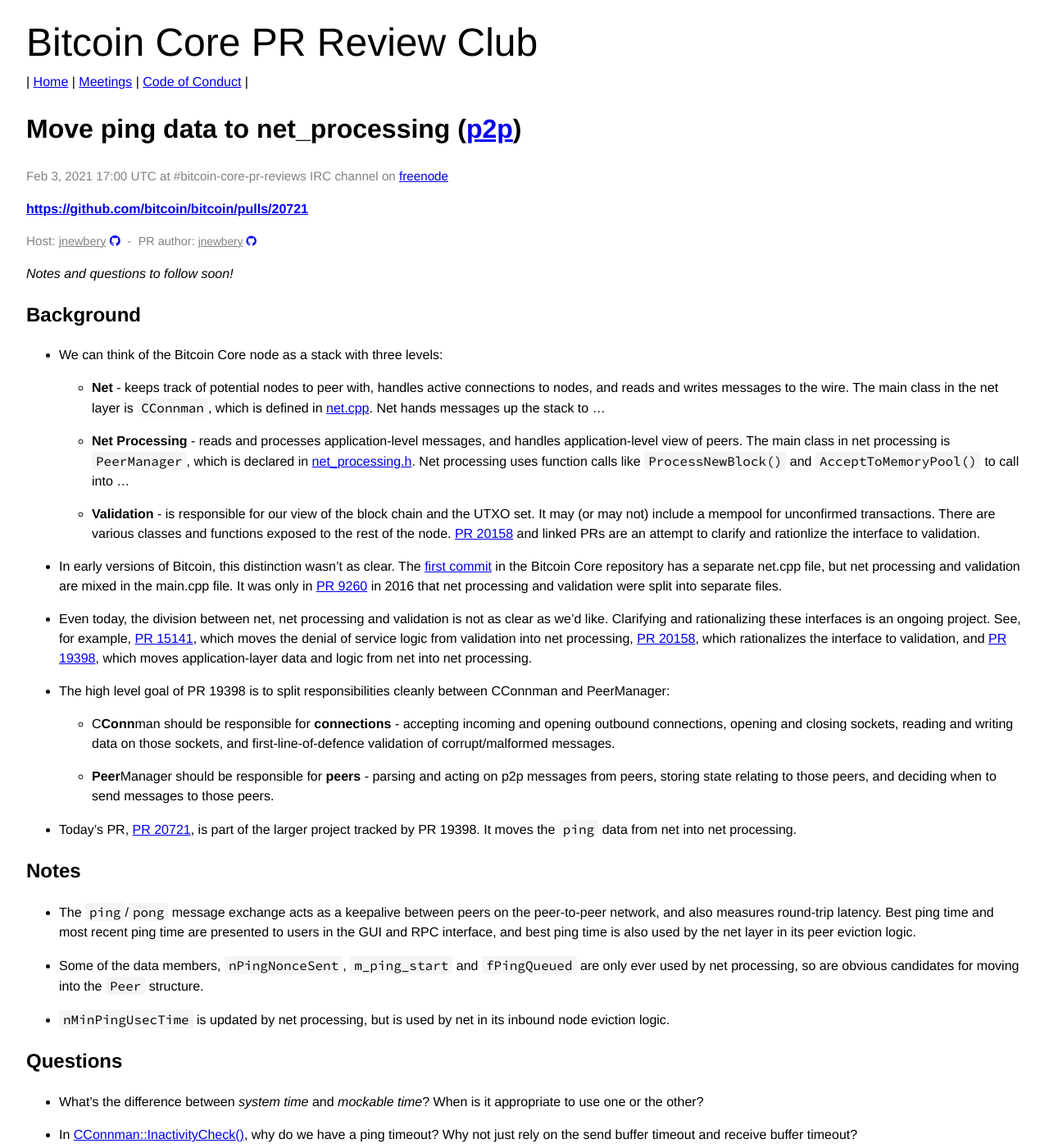
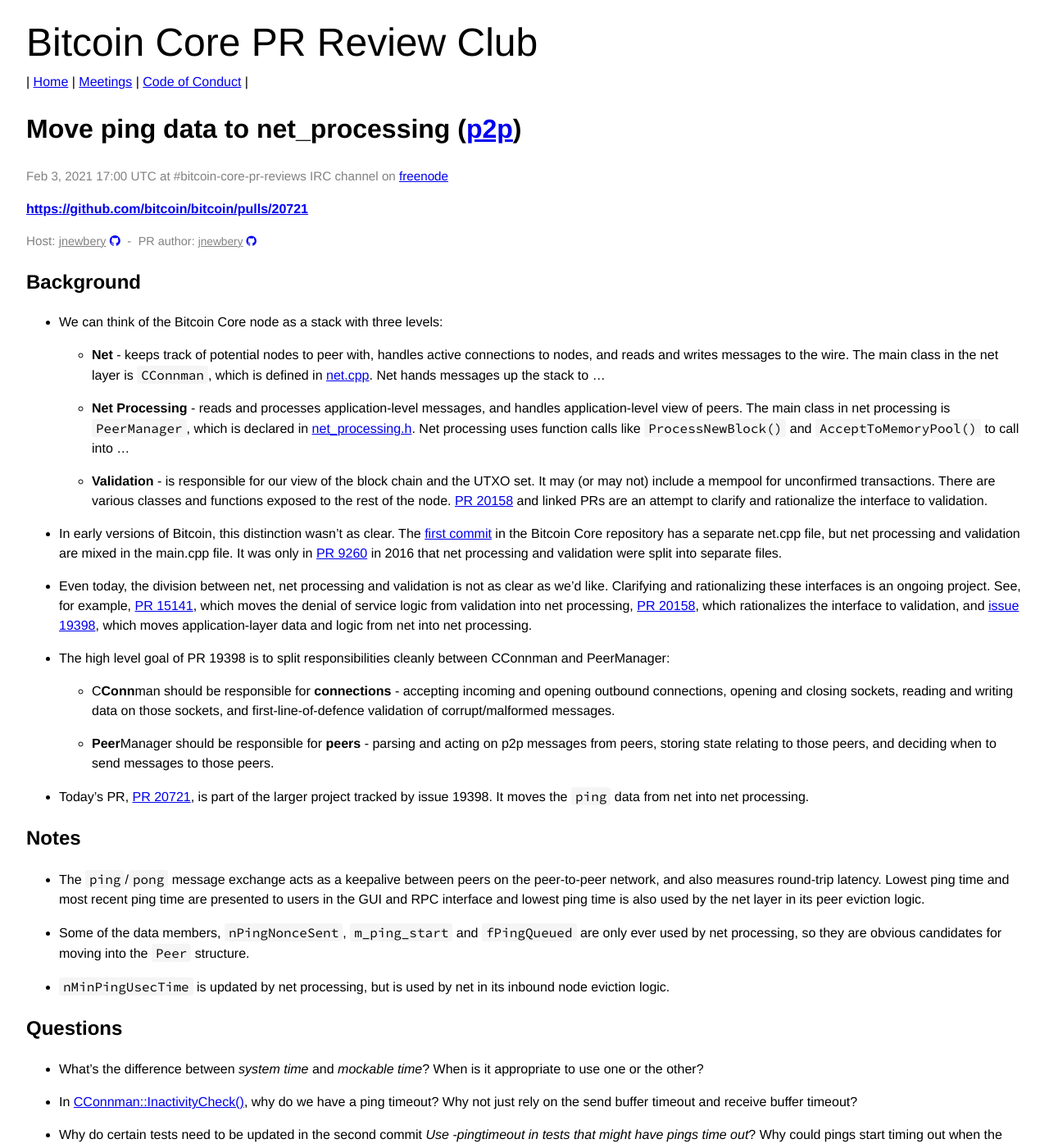
Before and after one commit to bitcoin-core-review-club/website, a Jekyll site: the page built from _posts/2021-02-03-#20721.md, in a window 1280 px wide and 1400 px high. Shown: the whole window at 82% size. Built offline with Jekyll 4.4.1, drawn with Linux system fonts in a browser that asks for light colours.

Commit message:
Updates to n20721 (thanks jonatack!)

```diff
--- a/_posts/2021-02-03-#20721.md
+++ b/_posts/2021-02-03-#20721.md
@@ -9,8 +9,6 @@
 status: upcoming
 commit:
 ---
-
-_Notes and questions to follow soon!_
 
 ## Background
 
@@ -33,7 +31,7 @@
     set. It may (or may not) include a mempool for unconfirmed transactions. There
     are various classes and functions exposed to the rest of the node. [PR
     20158](https://github.com/bitcoin/bitcoin/pull/20158) and linked PRs are an
-    attempt to clarify and rationlize the interface to validation.
+    attempt to clarify and rationalize the interface to validation.
 
 - In early versions of Bitcoin, this distinction wasn't as clear. The [first
   commit](https://github.com/jnewbery/bitcoin/blob/4405b78d/main.cpp) in the
@@ -48,7 +46,7 @@
   15141](https://github.com/bitcoin/bitcoin/pull/15141), which moves the denial
   of service logic from validation into net processing, [PR
   20158](https://github.com/bitcoin/bitcoin/pull/20158), which rationalizes the
-  interface to validation, and [PR
+  interface to validation, and [issue
   19398](https://github.com/bitcoin/bitcoin/issues/19398), which moves
   application-layer data and logic from net into net processing.
 
@@ -65,18 +63,18 @@
     deciding when to send messages to those peers.
 
 - Today's PR, [PR 20721](https://github.com/bitcoin/bitcoin/issues/20721), is
-  part of the larger project tracked by PR 19398. It moves the `ping` data
+  part of the larger project tracked by issue 19398. It moves the `ping` data
   from net into net processing.
 
 ## Notes
 
 - The `ping`/`pong` message exchange acts as a keepalive between peers on the
-  peer-to-peer network, and also measures round-trip latency. Best ping time
-  and most recent ping time are presented to users in the GUI and RPC interface,
-  and best ping time is also used by the net layer in its peer eviction logic.
+  peer-to-peer network, and also measures round-trip latency. Lowest ping time
+  and most recent ping time are presented to users in the GUI and RPC interface
+  and lowest ping time is also used by the net layer in its peer eviction logic.
 
 - Some of the data members, `nPingNonceSent`, `m_ping_start` and `fPingQueued` are
-  only ever used by net processing, so are obvious candidates for moving into the
+  only ever used by net processing, so they are obvious candidates for moving into the
   `Peer` structure.
 
 - `nMinPingUsecTime` is updated by net processing, but is used by net in its
```
